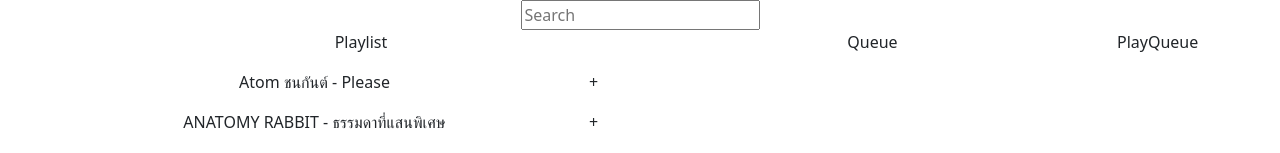
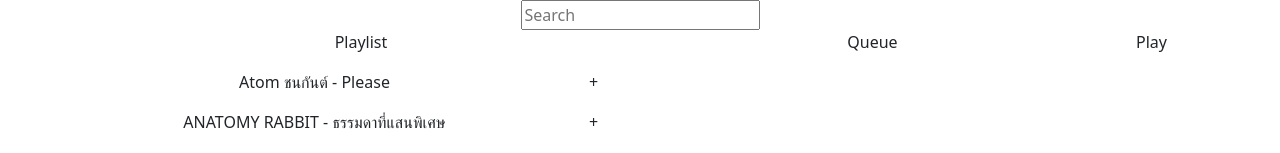
Before and after one commit to bestchse/musica, a React (Create React App) app: page / in a window 1280 px wide. Shown: the top 153 px of the page. Built offline with nearby package versions, Linux system fonts and the light colour scheme.

Commit message:
edit some width

```diff
--- a/src/pages/Test.js
+++ b/src/pages/Test.js
@@ -13,7 +13,7 @@ export class Test extends Component {
                 VideoId: 'HeraLYDENSI',
                 Options: {
                     height: '260',
-                    width: '490',
+                    width: '100%',
                     playerVars: {
                         start: null,
                         autoplay: 1,
@@ -46,7 +46,7 @@ export class Test extends Component {
                 VideoId: this.state.Playlist[Key - 1].VideoId,
                 Options: {
                     height: '260',
-                    width: '490',
+                    width: '100%',
                     playerVars: {
                         start: MusicStart,
                         end: MusicEnd,
@@ -92,7 +92,7 @@ export class Test extends Component {
                 VideoId: null,
                 Options: {
                     height: '260',
-                    width: '490',
+                    width: '100%',
                     playerVars: {
                         start: null,
                         autoplay: 1,
@@ -118,7 +118,7 @@ export class Test extends Component {
                 VideoId: this.state.PlaylistQueue[0].VideoId,
                 Options: {
                     height: '260',
-                    width: '490',
+                    width: '100%',
                     playerVars: {
                         start: MusicStart,
                         end: MusicEnd,
@@ -165,7 +165,7 @@ export class Test extends Component {
                                                 <Col md="10" xs="8">
                                                     <p onClick={() => this.PlayMusic(data.Key)}>{data.Band} - {data.MusicName}</p>
                                                 </Col>
-                                                <Col md="2" xs="2">
+                                                <Col md="2" xs="4">
                                                     <p onClick={() => this.AddQueue(data)}>+</p>
                                                 </Col>
                                             </Row>
@@ -179,8 +179,8 @@ export class Test extends Component {
                                 <Col md="10" xs="8">
                                     <p>Queue</p>
                                 </Col>
-                                <Col md="2" xs="2">
-                                    <p onClick={() => this.PlayQueue(0)}>PlayQueue</p>
+                                <Col md="2" xs="4">
+                                    <p onClick={() => this.PlayQueue(0)}>Play</p>
                                 </Col>
                             </Row>
                             <div className="overflow-scroll" style={{ height: 500 }}>
@@ -191,7 +191,7 @@ export class Test extends Component {
                                                 <Col md="10" xs="8">
                                                     {data.Band} - {data.MusicName}
                                                 </Col>
-                                                <Col md="2" xs="2">
+                                                <Col md="2" xs="4">
                                                     <p onClick={() => this.DeleteQueue(idx)}>x</p>
                                                 </Col>
                                             </Row>
```
